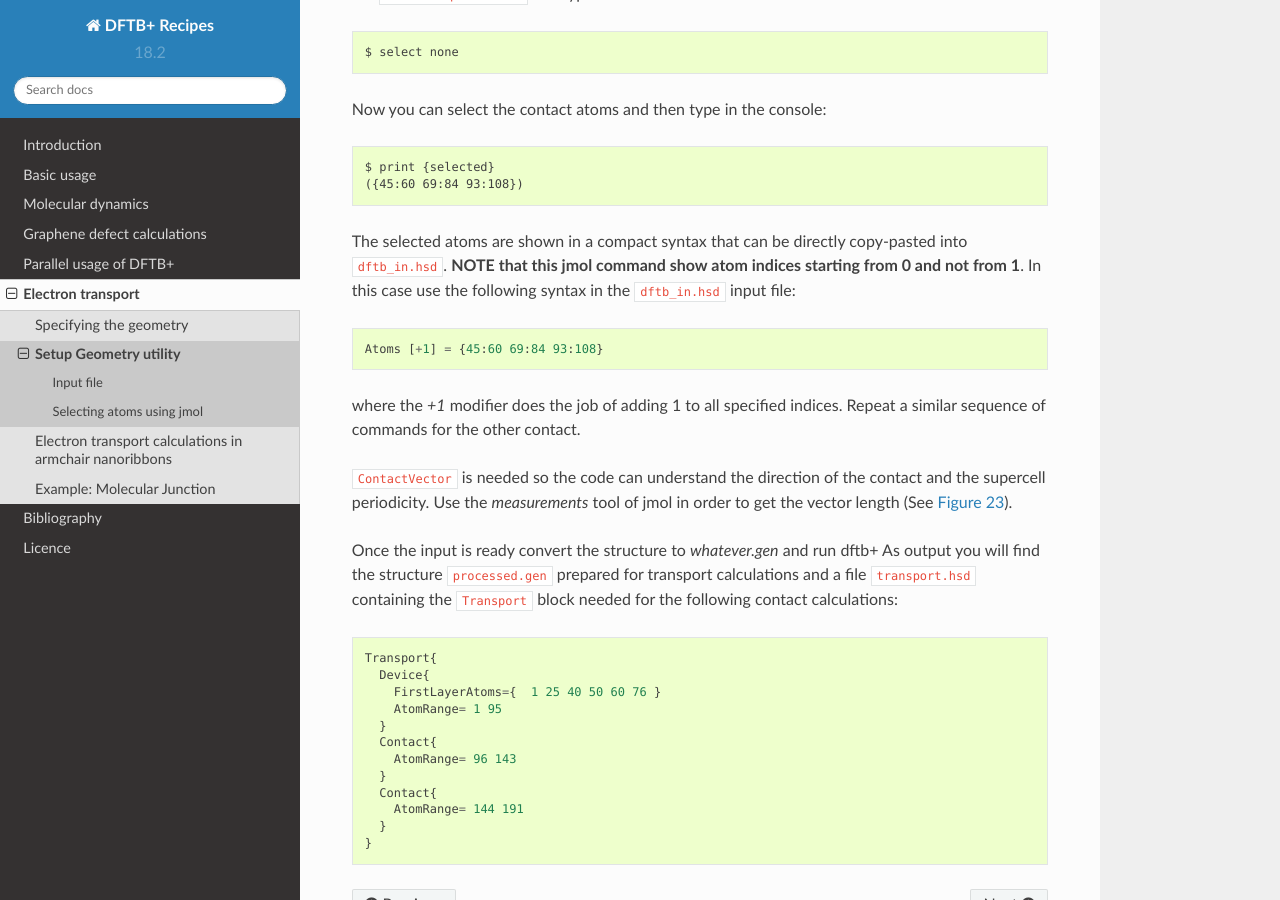
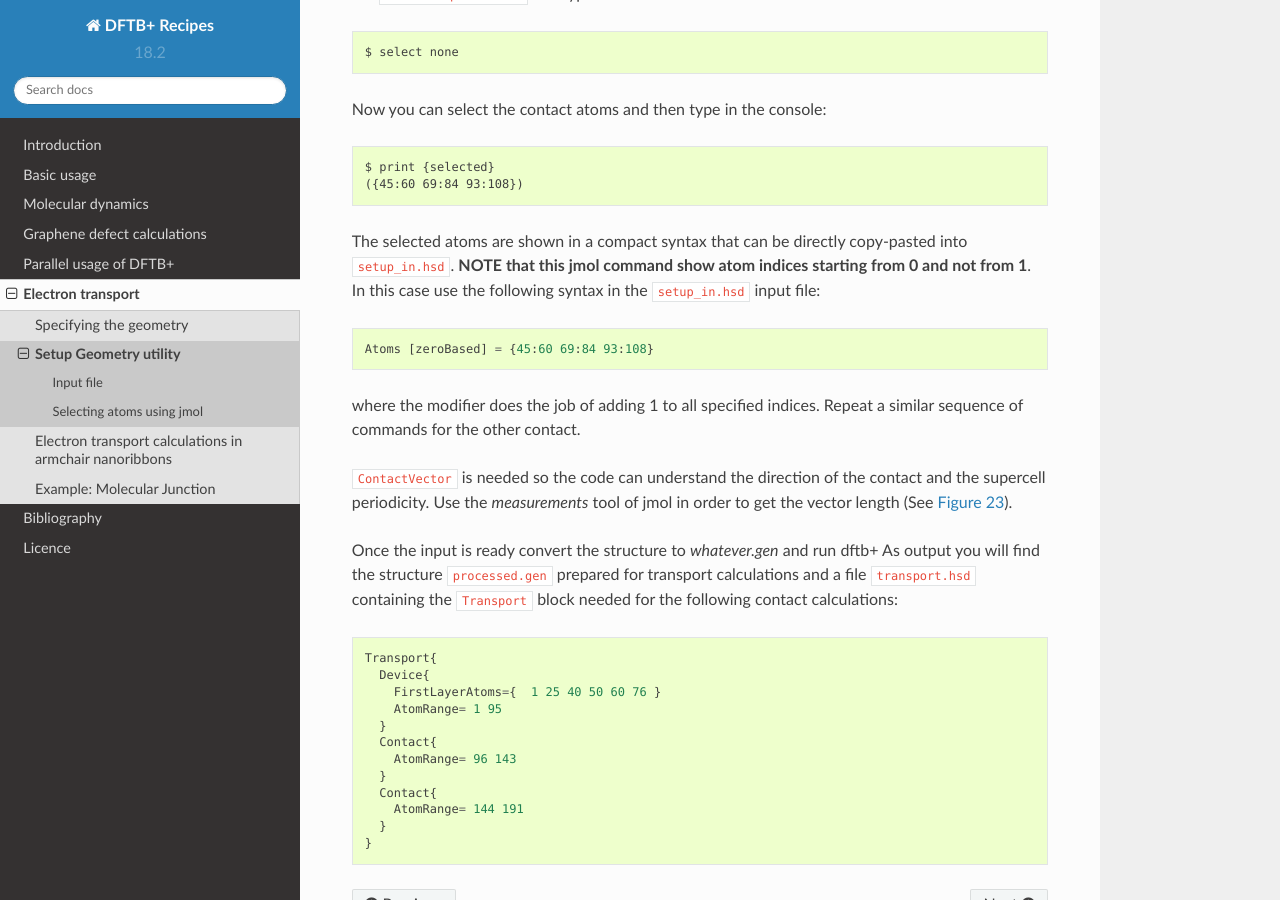
Before and after one commit to dftbplus/recipes, a Sphinx documentation site: the page built from docs/transport/setup-geometry.rst, in a window 1280 px wide and 900 px high, scrolled down 1856 px. Built offline with Sphinx 7.4.7 and the Read the Docs theme 2.0.0, drawn with Linux system fonts in a browser that asks for light colours.

Commit message:
Change Atoms modifier

```diff
--- a/docs/transport/setup-geometry.rst
+++ b/docs/transport/setup-geometry.rst
@@ -95,13 +95,13 @@ Now you can select the contact atoms and then type in the console::
   ({45:60 69:84 93:108})
 
 The selected atoms are shown in a compact syntax that can be directly
-copy-pasted into ``dftb_in.hsd``.
+copy-pasted into ``setup_in.hsd``.
 **NOTE that this jmol command show atom indices starting from 0 and not from 1**.
-In this case use the following syntax in the ``dftb_in.hsd`` input file::
+In this case use the following syntax in the ``setup_in.hsd`` input file::
 
-  Atoms [+1] = {45:60 69:84 93:108}
+  Atoms [zeroBased] = {45:60 69:84 93:108}
 
-where the `+1` modifier does the job of adding 1 to all specified indices.
+where the modifier does the job of adding 1 to all specified indices.
 Repeat a similar sequence of commands for the other contact.
 
 ``ContactVector`` is needed so the code can understand the direction of the contact
```
